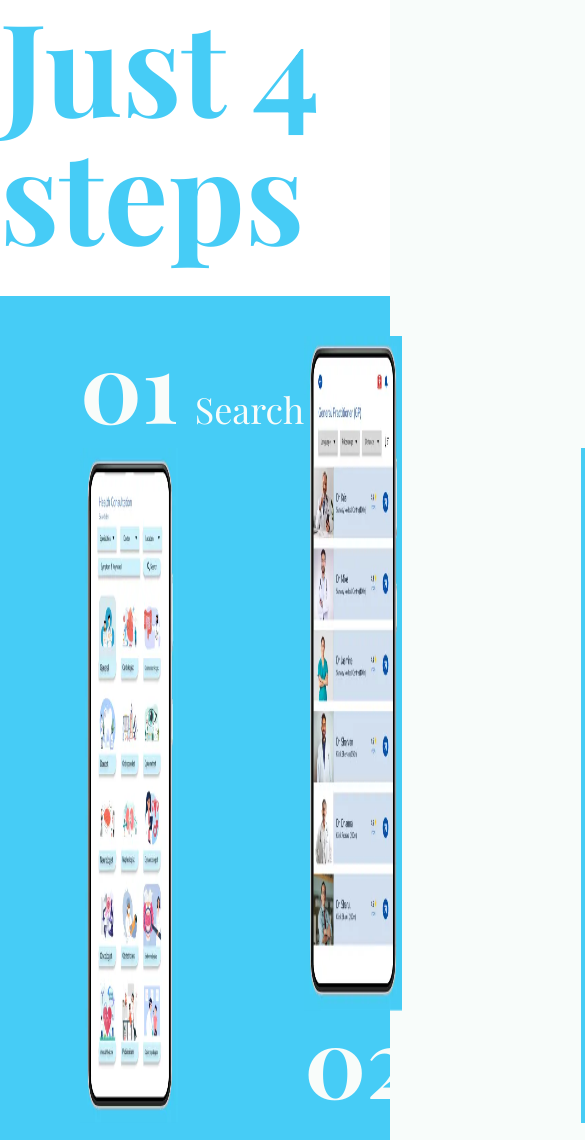
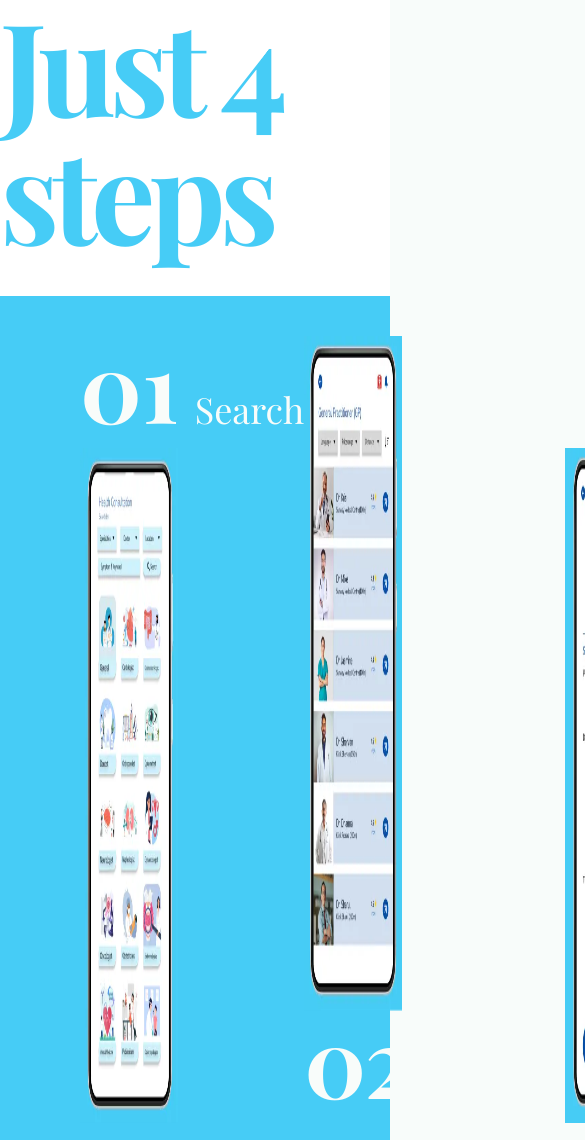
Before and after one commit to DoughnutsNCookies/WebApp-Hist-LandingPage, a Next.js app in the folder hist/: page /index/Mobile in a window 390 px wide. Shown: the top 1140 px of the page, 585 px wide, since content can reach past the window. Built offline with nearby package versions, Linux system fonts and the light colour scheme; a web font is replaced by a local one.

Commit message:
Fix tracking for mobile

```diff
--- a/hist/src/pages/index/Mobile.tsx
+++ b/hist/src/pages/index/Mobile.tsx
@@ -4,7 +4,7 @@ const Mobile = () => {
     return (
         <section id="mobile">
             <div className="flex flex-col justify-center gap-y-6 items-center bg-white">
-                <h1 className="font-playfair font-bold text-9xl text-[#46CCF6] pb-4">Just 4 steps</h1>
+                <h1 className="font-playfair font-bold text-9xl tracking-tighter text-[#46CCF6] pb-4">Just 4 steps</h1>
                 <div className="h-[100vh] w-full flex flex-row justify-between bg-[#46CCF6] px-20 py-10">
                     <MobileUpper
                         step={"01"}
@@ -86,7 +86,7 @@ const MobileLower = (props: MobileLowerProps) => {
                 className="h-[80vh] w-[25vw]"
                 priority
             />
-            <h1 className="text-backgroundColor font-playfair text-4xl text-center">
+            <h1 className="text-backgroundColor tracking-tighter font-playfair text-4xl text-center">
                 <strong className="text-8xl font-bold pr-4">{step}</strong>
                 {title}
             </h1>
```
